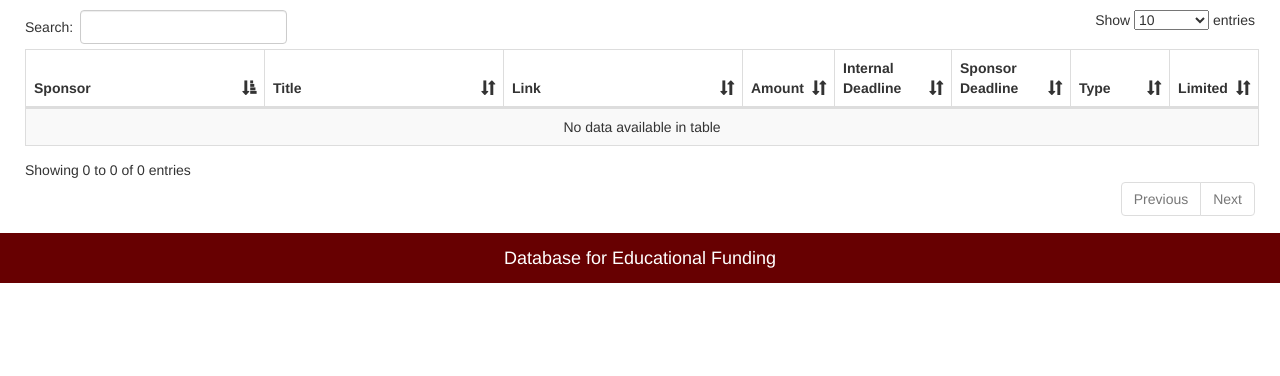
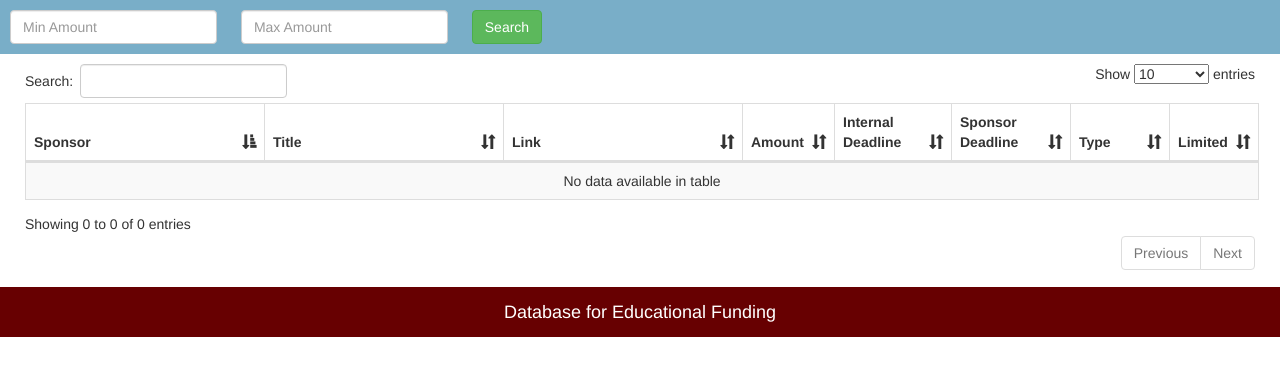
Before and after one commit to nevernervous/database_funding, a Django app: page / in a window 1280 px wide. Shown: the part 52-428 px from the top of the page. Run offline with Django 3.2, Linux system fonts and the light colour scheme; data that the repository does not hold is empty; some libraries are stand-ins or nearby versions.

Commit message:
added amount search.

```diff
--- a/app/models.py
+++ b/app/models.py
@@ -7,7 +7,7 @@ class Project(models.Model):
     sponsor = models.TextField()
     title = models.TextField()
     link = models.CharField(max_length=300)
-    amount = models.CharField(max_length=100, null=True)
+    amount = models.IntegerField(max_length=100, null=True)
     deadline = models.DateField(blank=True, null=True)
     synopsis = models.TextField(blank=True, null=True)
     active = models.CharField(max_length=1, default='Y', null=True)
--- a/app/views.py
+++ b/app/views.py
@@ -61,7 +61,16 @@ class HomeView(View):
             else:
                 projects = Project.objects.all().order_by('deadline')
         else:
-            projects = Project.objects.filter(active='Y', hide=False).order_by('deadline')
+            min_amount = request.POST.get('min_amount')
+            max_amount = request.POST.get('max_amount')
+            min_amount = min_amount.replace(',', '')
+            max_amount = max_amount.replace(',', '')
+            if not min_amount:
+                min_amount = 0
+            if max_amount:
+                projects = Project.objects.filter(active='Y', hide=False, amount__gte=min_amount, amount__lte=max_amount).order_by('deadline')
+            else:
+                projects = Project.objects.filter(active='Y', hide=False, amount__gte=min_amount).order_by('deadline')
         data = list(projects.values())
         return JsonResponse(data, safe=False)
 
--- a/static/css/app.css
+++ b/static/css/app.css
@@ -14,7 +14,6 @@
 #search-bar {
     background-color: #79aec8;
     padding: 10px 0px;
-    display: none;
 }
 
 .mg10 {
--- a/templates/home/index.html
+++ b/templates/home/index.html
@@ -6,27 +6,35 @@
         <div class="row" id="search-bar">
             <form id="search-form" class="form-inline" method="post" action="{% url 'home' %}">
                 {% csrf_token %}
+{#                <div class="form-group">#}
+{#                    <select class="form-control" id="searchType" name="searchType" style="margin: 0px 10px">#}
+{#                        <option value="all" selected>All</option>#}
+{#                        <option value="sponsor">Sponsor</option>#}
+{#                        <option value="deadline">Deadline</option>#}
+{#                        <option value="anything">Anything</option>#}
+{#                    </select>#}
+{#                </div>#}
+{#                <div class="form-group" id="search">#}
+{#                    <input type="text" class="form-control mg10" name="search" placeholder="Search Sponsor">#}
+{#                </div>#}
+{#                <div class="form-group deadline">#}
+{#                    <input data-provide="datepicker" class="form-control mg10" name="deadline_from"#}
+{#                           placeholder="Deadline From">#}
+{#                </div>#}
+{#                <div class="form-group deadline">#}
+{#                    <input data-provide="datepicker" class="form-control mg10" name="deadline_to"#}
+{#                           placeholder="Deadline To">#}
+{#                </div>#}
+{#                <div class="form-group" id="anything">#}
+{#                    <input type="text" class="form-control mg10" name="anything" placeholder="Sponsor +(or) Date">#}
+{#                </div>#}
                 <div class="form-group">
-                    <select class="form-control" id="searchType" name="searchType" style="margin: 0px 10px">
-                        <option value="all" selected>All</option>
-                        <option value="sponsor">Sponsor</option>
-                        <option value="deadline">Deadline</option>
-                        <option value="anything">Anything</option>
-                    </select>
+                    <input class="form-control mg10" name="min_amount" id="min_amount"
+                           placeholder="Min Amount">
                 </div>
-                <div class="form-group" id="search">
-                    <input type="text" class="form-control mg10" name="search" placeholder="Search Sponsor">
-                </div>
-                <div class="form-group deadline">
-                    <input data-provide="datepicker" class="form-control mg10" name="deadline_from"
-                           placeholder="Deadline From">
-                </div>
-                <div class="form-group deadline">
-                    <input data-provide="datepicker" class="form-control mg10" name="deadline_to"
-                           placeholder="Deadline To">
-                </div>
-                <div class="form-group" id="anything">
-                    <input type="text" class="form-control mg10" name="anything" placeholder="Sponsor +(or) Date">
+                <div class="form-group">
+                    <input class="form-control mg10" name="max_amount" id="max_amount"
+                           placeholder="Max Amount">
                 </div>
                 <div class="form-group">
                     <button type="submit" class="btn btn-success mg10">Search</button>
@@ -62,7 +70,7 @@
 {% block custom_javascripts %}
     <script>
       var tableData = [];
-
+{#      var amountSearch = false;#}
       const numberWithCommas = (x) => {
         return x.toString().replace(/\B(?=(\d{3})+(?!\d))/g, ",");
       };
@@ -71,15 +79,42 @@
         $('#search').hide();
         $('.deadline').hide();
         $('#anything').hide();
+        $('#min_amount').keyup(function () {
+          let val = $(this).val().replace(/,/g, '');
+          let amount = numberWithCommas(val);
+          $(this).val(amount);
+        });
+        $('#max_amount').keyup(function () {
+          let val = $(this).val().replace(/,/g, '');
+          let amount = numberWithCommas(val);
+          $(this).val(amount);
+        });
+
         var table = $('#table').dataTable({
           data: tableData,
           sDom: 'flRrtip',
+{#          drawCallback: function (settings) {#}
+{#            if (!amountSearch) {#}
+{#              $('#table_filter').append(`#}
+{#                    <label style="padding-left: 10px;">Amount: <input type="text" class="form-control input-sm" name="search" id="amount-search"></label>#}
+{#                `);#}
+{#              $('#amount-search').keyup(function () {#}
+{#                let amount = '$' + numberWithCommas($(this).val());#}
+{#                table.api().columns(3).search(amount).draw();#}
+{#              })#}
+{#              amountSearch = true;#}
+{#            }#}
+{#          },#}
           columns: [
             {
               data: 'sponsor',
               width: '200px',
               render: function (data, type, row) {
-                return `${data} <a href="project/${row.id}" style="margin-bottom: 2px">Edit>></a>`;
+                {% if user.is_superuser %}
+                    return `${data} <br><a href="project/${row.id}" style="margin-bottom: 2px">Edit>></a>`;
+                {% else %}
+                  return `${data}`;
+                {% endif %}
 
               }
             }, {
@@ -93,7 +128,7 @@
               data: 'link',
               width: '200px',
               render: function (data, type, row) {
-                return `<a href="${data}" target="_blank" style="word-wrap: break-word;">${data}</a>`;
+                return `<a href="http://${data}" target="_blank" style="word-wrap: break-word;">http://www.${data}</a>`;
               }
             }, {
               data: 'amount',
```
